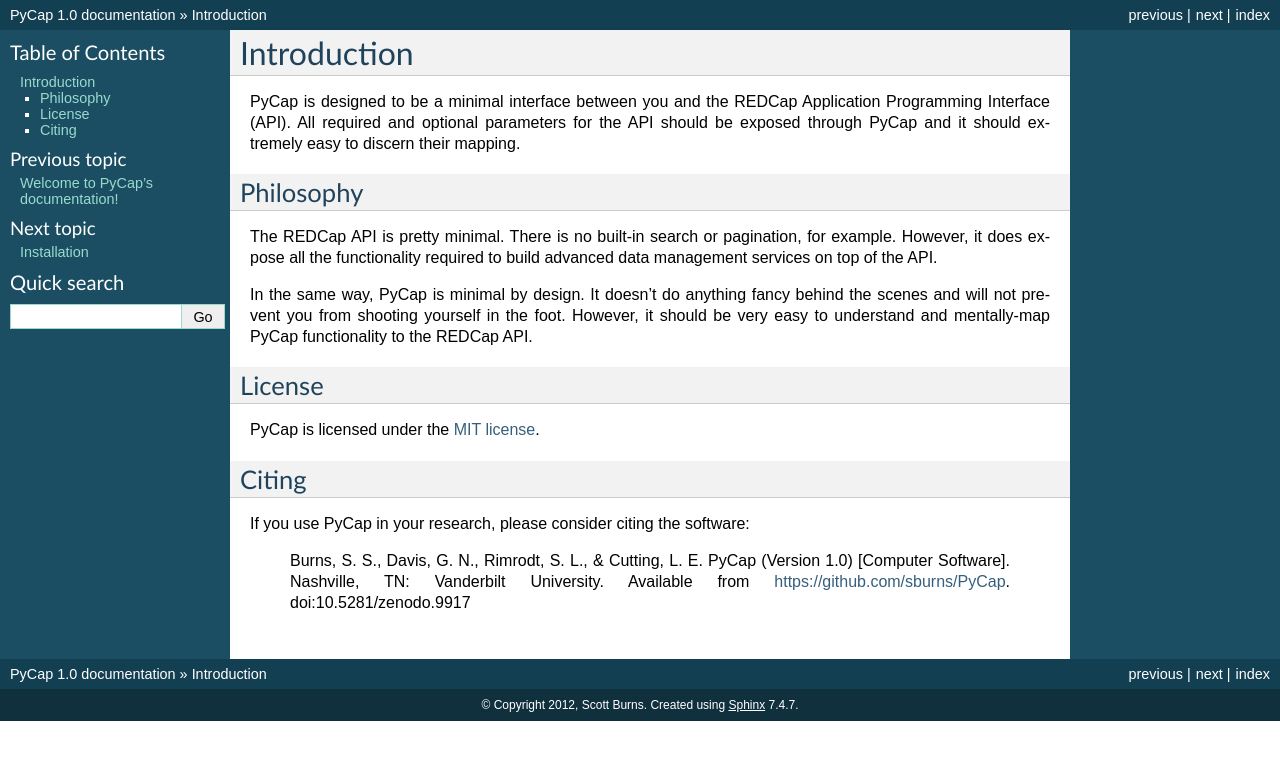
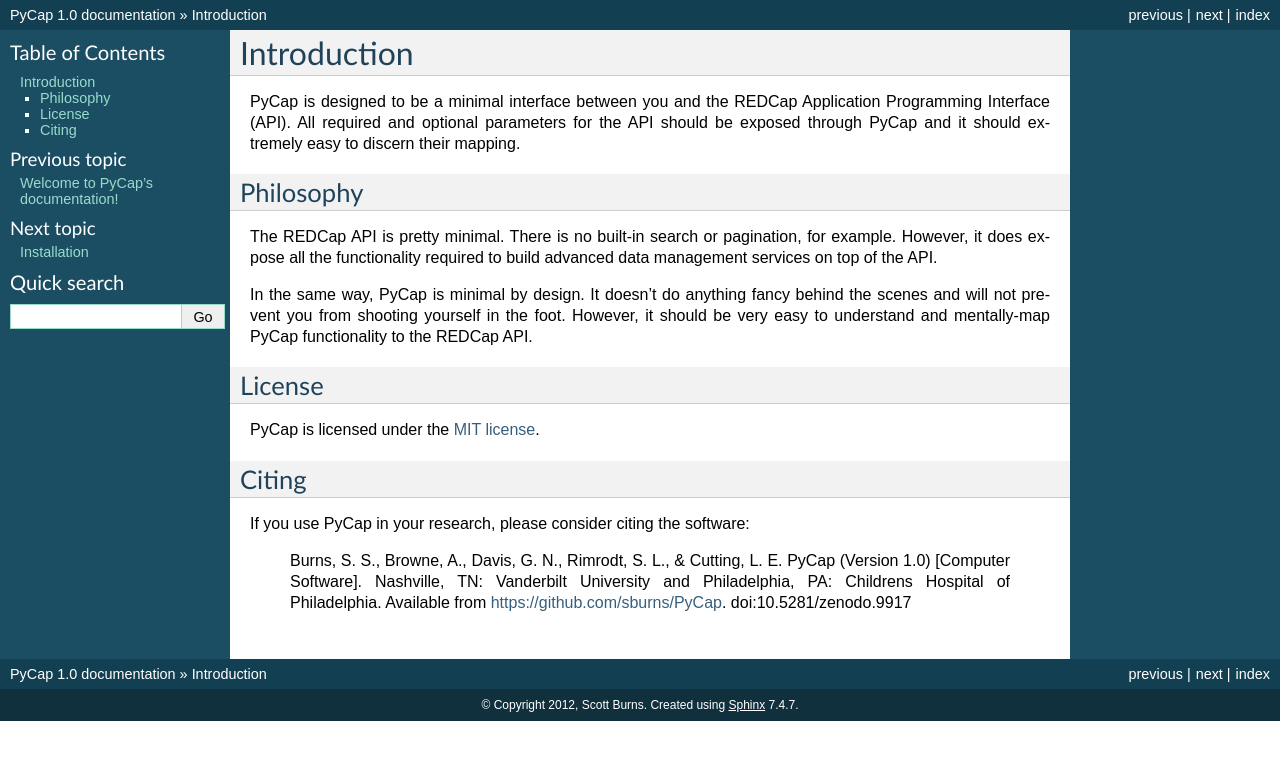
Before and after one commit to redcap-tools/PyCap, a Sphinx documentation site: the page built from docs/intro.rst, in a window 1280 px wide. Shown: the top 760 px of the page. Built offline with Sphinx 7.4.7, drawn with Linux system fonts in a browser that asks for light colours.

Commit message:
Add @aaron0browne to citation

```diff
--- a/README.rst
+++ b/README.rst
@@ -101,5 +101,6 @@ Citing
 
 If you use PyCap in your research, please consider citing the software:
 
-    Burns, S. S., Davis, G. N., Rimrodt, S. L., & Cutting, L. E. PyCap (Version 1.0) [Computer Software].
-    Nashville, TN: Vanderbilt University. Available from https://github.com/sburns/PyCap. doi:10.5281/zenodo.9917
+    Burns, S. S., Browne, A., Davis, G. N., Rimrodt, S. L., & Cutting, L. E. PyCap (Version 1.0) [Computer Software].
+    Nashville, TN: Vanderbilt University and Philadelphia, PA: Childrens Hospital of Philadelphia.
+    Available from https://github.com/sburns/PyCap. doi:10.5281/zenodo.9917
--- a/docs/intro.rst
+++ b/docs/intro.rst
@@ -20,5 +20,6 @@ Citing
 
 If you use PyCap in your research, please consider citing the software:
 
-    Burns, S. S., Davis, G. N., Rimrodt, S. L., & Cutting, L. E. PyCap (Version 1.0) [Computer Software].
-    Nashville, TN: Vanderbilt University. Available from https://github.com/sburns/PyCap. doi:10.5281/zenodo.9917
+    Burns, S. S., Browne, A., Davis, G. N., Rimrodt, S. L., & Cutting, L. E. PyCap (Version 1.0) [Computer Software].
+    Nashville, TN: Vanderbilt University and Philadelphia, PA: Childrens Hospital of Philadelphia.
+    Available from https://github.com/sburns/PyCap. doi:10.5281/zenodo.9917
```
